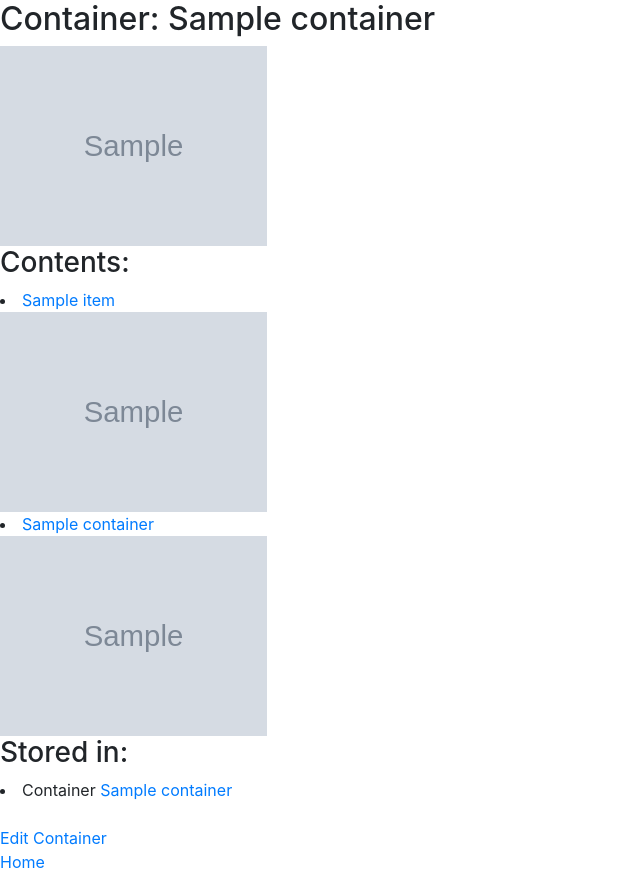
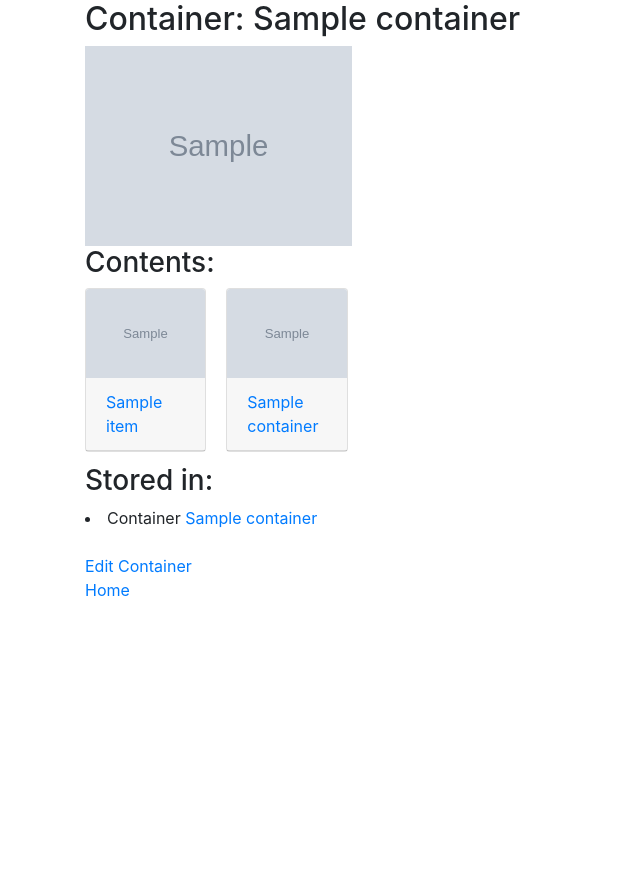
Before and after one commit to tim-fan/hordor, a Django app: page /inventory/1/container in a window 1280 px wide. Shown: the whole page, without its empty margins (0-640 px from the left). After the commit the page ends 596 px from the top, so only its background shows below. Run offline with Django 3.2, Linux system fonts and the light colour scheme; tables that the repository leaves empty hold one stand-in row (values such as "Sample post"); grey boxes marked "Sample" are stand-in pictures; some libraries are stand-ins or nearby versions.

Commit message:
bootsrap-if detail views

```diff
--- a/home_inventory/inventory/templates/inventory/container_detail.html
+++ b/home_inventory/inventory/templates/inventory/container_detail.html
@@ -1,31 +1,56 @@
 {% extends 'inventory/base.html' %}
 {% block content %}
+<div class="container">
+    <div class="row">
+        <div class="col">
             <h2>Container: {{ container }}</h2>
             <img src="{{ container.photo.url }}" alt="{{ container.name }}" height="200">
+        </div>
+    </div>
+
+    <div class="row">
+        <div class="col">
             <h3>Contents:</h3>
-{% if container.stored_items or container.stored_containers%}
+            {% if container.stored_items.first or container.stored_containers.first %}
+            <div class="card-columns ">
                 {% for item in container.stored_items.all %}
-<li>
-    <a href="{% url 'inventory:item_detail' item.id %}">{{ item.name }}</a>
+                <div class="card">
                     {% if item.photo %}
-    <br /><img src="{{ item.photo.url }}" alt="{{ item.name }}" height="200">
+                    <img class="card-img-top" src="{{ item.photo.url }}" alt="{{ item.name }}">
+                    {% else %}
+                    <img class="card-img-top"
+                        src="https://img.pngio.com/box-icon-png-411372-free-icons-library-box-icon-png-981_948.jpg"
+                        alt="item without photo">
                     {% endif %}
-</li>
+                    <div class="card-header"><a href="{% url 'inventory:item_detail' item.id %}">{{ item.name }}</a>
+                    </div>
+                </div>
                 {% endfor %}
                 {% for container in container.stored_containers.all %}
-<li>
-    <a href="{% url 'inventory:container_detail' container.id %}">{{ container.name }}</a>
+                <div class="card">
                     {% if container.photo %}
-    <br /><img src="{{ container.photo.url }}" alt="{{ container.name }}" height="200">
+                    <img class="card-img-top" src="{{ container.photo.url }}" alt="{{ container.name }}">
+                    {% else %}
+                    <img class="card-img-top"
+                        src="https://img.pngio.com/box-icon-png-411372-free-icons-library-box-icon-png-981_948.jpg"
+                        alt="container without photo">
                     {% endif %}
-</li>
+                    <div class="card-header"><a
+                            href="{% url 'inventory:container_detail' container.id %}">{{ container.name }}</a> </div>
+                </div>
                 {% endfor %}
+            </div>
             {% else %}
             <p>No items in container</p>
             {% endif %}
+        </div>
+    </div>
+    <div class="row">
+        <div class="col">
             <h3>Stored in:</h3>
             {% if container.container %}
-<li>Container <a href="{% url 'inventory:container_detail' container.container.id %}">{{ container.container.name }}</a>
+            <li>Container <a
+                    href="{% url 'inventory:container_detail' container.container.id %}">{{ container.container.name }}</a>
             </li>
             {% else %}
             <li>Not in a container</li>
@@ -35,4 +60,7 @@
             <br />
             <a href="{% url 'inventory:index' %}">Home</a>
 
+        </div>
+    </div>
+</div>
 {% endblock %}
--- a/home_inventory/inventory/templates/inventory/item_detail.html
+++ b/home_inventory/inventory/templates/inventory/item_detail.html
@@ -1,8 +1,9 @@
 {% extends 'inventory/base.html' %}
 {% block content %}
+<div class="container">
     <h2>Item: {{ item.name }}</h2>
     <img src="{{ item.photo.url }}" alt="{{ item.name }}" height="200">
-<h2>Stored in:</h2>
+    <h3>Stored in:</h3>
     {% if item.container %}
     <p>Container <a href="{% url 'inventory:container_detail' item.container.id %}">{{ item.container.name }}</a></p>
     <img src="{{ item.container.photo.url }}" alt="{{ item.container.name }}" height="200">
@@ -10,8 +11,9 @@
     <p>Not in a container</p>
     {% endif %}
     <br />
+    <br />
     <a href="{% url 'inventory:item_update' item.id %}">Edit item</a>
     <br />
     <a href="{% url 'inventory:index' %}">Home</a>
-
+</div>
 {% endblock %}
```
Lines whose indentation alone changed are shown as unchanged.
